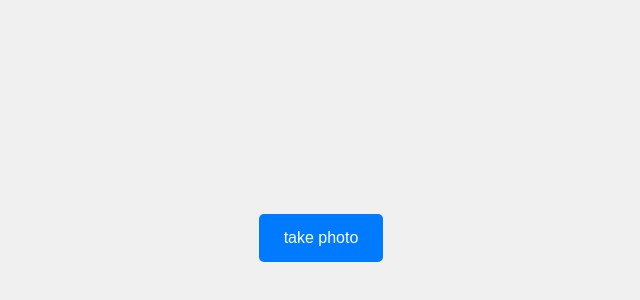
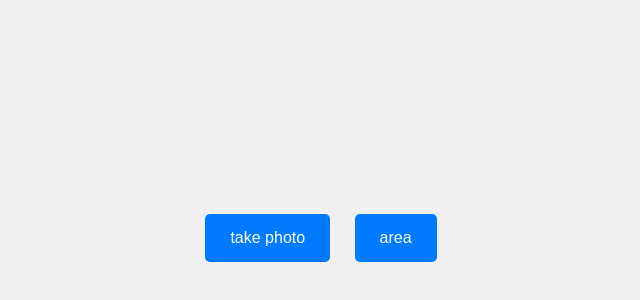
Before and after one commit to code4stu/code4stu.github.io, a plain HTML site: page index.html in a window 1280 px wide. Shown: the part 170-470 px from the top of the page, without its empty margins (319-959 px from the left). Drawn offline with Linux system fonts and the light colour scheme.

Commit message:
Update index.html

```diff
--- a/index.html
+++ b/index.html
@@ -35,6 +35,7 @@
 <body>
     <div class="button-container">
         <button onclick="location.href='./take photos/take_photo.html'">take photo</button>
+        <button onclick="location.href='./area/area.html'">area</button>
     </div>
 </body>
 </html>
```
